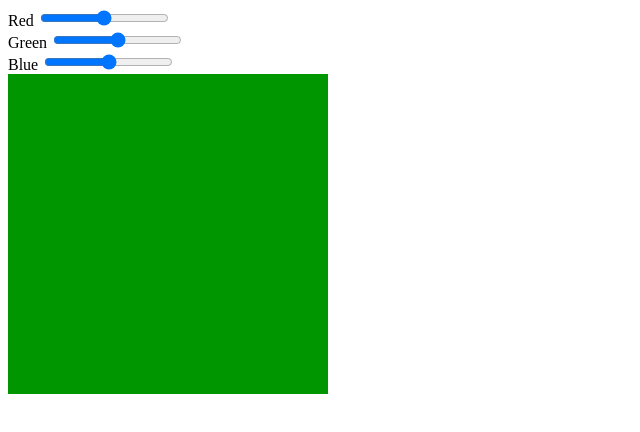
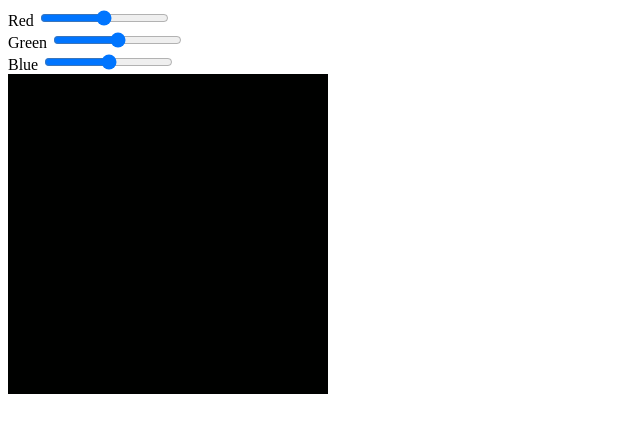
Before and after one commit to CarlosPerez505/Color-Picker, a plain HTML site: page index.html in a window 1280 px wide. Shown: the whole page, without its empty margins (0-640 px from the left). Drawn offline with Linux system fonts and the light colour scheme.

Commit message:
changed css

```diff
--- a/style.css
+++ b/style.css
@@ -1,5 +1,5 @@
 #color-box {
-    background-color: rgb(0, 150, 0);
+    background-color: rgb(0, 1, 0);
     width: 20em;
     height: 20em;
 }
```
